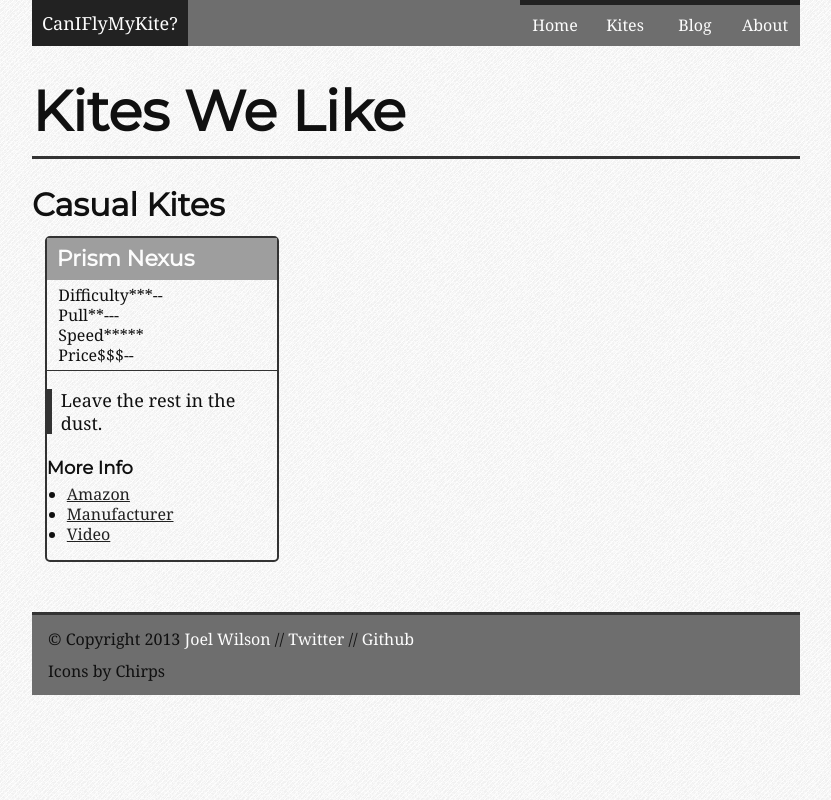
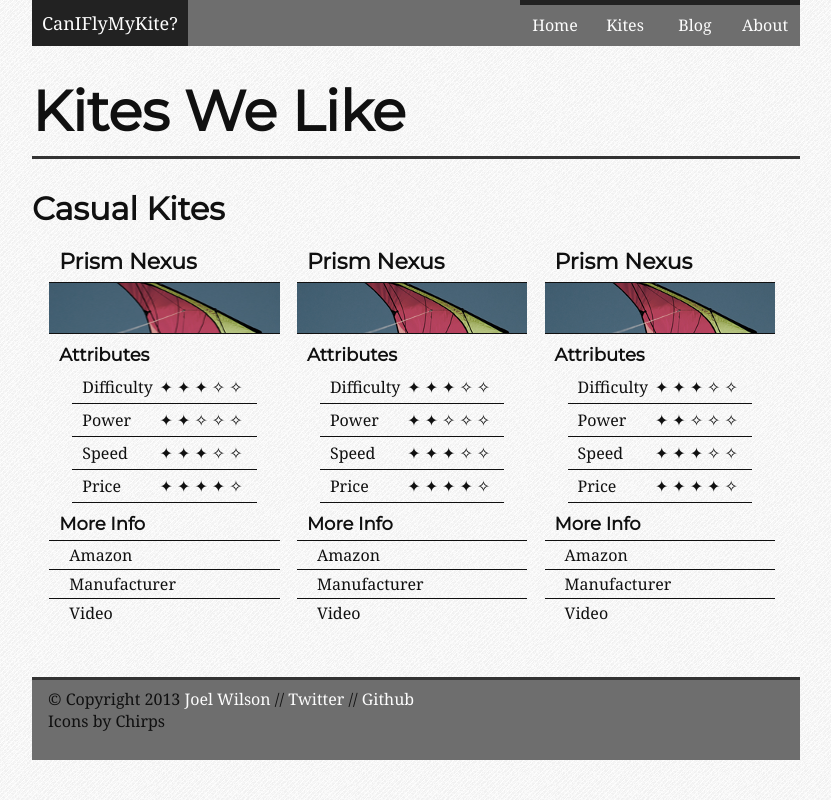
Before and after one commit to joelwilson/caniflymykite, a Flask app: page /kites in a window 1280 px wide. Shown: the whole page, without its empty margins (224-1055 px from the left). Run offline with Flask 2, Linux system fonts and the light colour scheme; some libraries are stand-ins or nearby versions; some web fonts are replaced; grey boxes are pictures that could not be loaded.

Commit message:
Lots of changes to the kites page layout. Going towards a more simple layout.

```diff
--- a/static/css/style.css
+++ b/static/css/style.css
@@ -4,7 +4,6 @@ html, body {
 
 body {
     margin: auto;
-    line-height: 2em;
     font-size: 100%;
     color: #101010;
     width: 90%;
@@ -12,6 +11,10 @@ body {
     min-width: 500px;
     max-width: 768px;
     background-image: url("../../static/img/debut_light.png");
+}
+
+p {
+    line-height: 2em;
 }
 
 a {
@@ -54,6 +57,10 @@ h5 {
 ul {
     list-style: none;
     padding: 0;
+}
+
+li {
+    line-height: 2em;
 }
 
 blockquote {
@@ -318,7 +325,7 @@ form .submit:hover {
 .col_1_3rd {
     width: 30%;
     height: 100%;
-    margin: 0 1.6666666%;
+    margin: 0 0 0 2.25%;
     float: left;
 }
 
@@ -365,55 +372,94 @@ form .submit:hover {
     font-size: 1em;
 }
 
-/* Kites page layout */
+/* ************* */
+/* Kites page layout  */
+/* ************* */
 .kite {
-    border: solid 2px #333;
-    border-radius: 5px;
+    color: #101010;
+    /*background: #FCFCFC;
+    border: solid 2px #101010;
+    border-bottom: solid 3px #101010;
+    border-radius: 5px; */
+    min-width: 230px;
 }
 
 .kite blockquote, ul {
     line-height: 1.25em;
 }
 
-.kite a {
-    color: #222222;
+.kite blockquote, ul, a {
+    font-size: 1em;
+}
+
+.kite h3 {
+    height: 100%;
+    margin: 0 10px;
+    /*color: #FCFCFC;*/
+    line-height: 1.75em;
+}
+
+.kite h4 {
+    margin: 10px 0 5px 10px;
 }
 
 .kite_header {
-    padding: 5px 0;
-    background-image: url("../../static/img/wild_oliva.png");
+    /*background: #444;*/
+    line-height: 0;
 }
 
-.kite_header h3 {
-    height: 100%;
-    color: #FCFCFC;
-    margin: 0 10px;
-    clear: both;
-}
-
-.attributes_section {
-    border-bottom: solid 1px #333;
+.kite_header img {
+    width: 100%;
+    border-top: solid 1px #101010;
+    border-bottom: solid 1px #101010;
 }
 
 .attributes_section ul {
-    width: 90%;
-    margin: 5px auto;
+    width: 80%;
+    margin: 0 auto;
+    /*border-radius: 5px;
+    border-right: solid 1px #101010;
+    border-left: solid 2px #101010;
+    border-top: solid 2px #101010 */
+}
+
+.attributes_section li {
+    border-bottom: solid 1px;
+    line-height: 2em;
+}
+
+.attribute {
+    position: relative;
+    left: 10px;
+}
+
+.rating {
+    letter-spacing: 0.25em;
+    float: right;
+    position: relative;
+    right: 10px;
 }
 
 .info_section ul {
-    margin-top: 0;
-    margin-left: 20px;
-    list-style-type: disc;
+    margin: 0;
 }
 
-.info_section h4 {
-    margin-bottom: 0;
+.info_section li {
+    border-top: solid 1px;
+    line-height: 1.75em;
 }
 
 .info_section a {
-    text-decoration: underline;
+    display: inline-block;
+    width: 100%;
+    color: #101010;
 }
 
-.info a:hover a:visited {
-    color: #777777;
+.info_section a:hover {
+    background: #ebebeb;
 }
+
+.info_section span {
+    position: relative;
+    left: 20px;
+}
--- a/templates/kites.html
+++ b/templates/kites.html
@@ -8,22 +8,71 @@
 <div class="section">
 <h2>Casual Kites</h2>
     <div class="col_1_3rd kite">
-        <div class="kite_header"><h3>Prism Nexus</h3></div>
+        <div class="kite_header">
+            <h3>Prism Nexus</h3>
+            <img alt="Prism Nexus" src="../../static/img/kites/prism_nexus.png"">
+        </div>
+        <h4>Attributes</h4>
         <div class="attributes_section">
             <ul>
-                <li><span class="kite_attribute">Difficulty</span><span class="">***--</span></li>
-                <li><span class="kite_attrib">Pull</span><span class="">**---</span></li>
-                <li><span class="kite_attrib">Speed</span><span class="">*****</span></li>
-                <li><span class="kite_attrib">Price</span><span class="">$$$--</span></li>
+                <li><span class="attribute">Difficulty</span><span class="rating">&#10022;&#10022;&#10022;&#10023;&#10023;</span></li>
+                <li><span class="attribute">Power</span><span class="rating">&#10022;&#10022;&#10023;&#10023;&#10023;</span></li>
+                <li><span class="attribute">Speed</span><span class="rating">&#10022;&#10022;&#10022;&#10023;&#10023;</span></li>
+                <li><span class="attribute">Price</span><span class="rating">&#10022;&#10022;&#10022;&#10022;&#10023;</span></li>
             </ul>
         </div>
-        <blockquote>Leave the rest in the dust.</blockquote>
         <div class="info_section">
             <h4>More Info</h4>
             <ul>
-                <li><a href="http://amazon.com">Amazon</a></li>
-                <li><a href="http://www.prismkites.com">Manufacturer</a></li>
-                <li><a href="http://youtube.com">Video</a></li>
+                <li><a href="http://amazon.com"><span>Amazon</span></a></li>
+                <li><a href="http://www.prismkites.com"><span>Manufacturer</span></a></li>
+                <li><a href="http://youtube.com"><span>Video</span></a></li>
+            </ul>
+        </div>
+    </div>
+    <div class="col_1_3rd kite">
+        <div class="kite_header">
+            <h3>Prism Nexus</h3>
+            <img alt="Prism Nexus" src="../../static/img/kites/prism_nexus.png"">
+        </div>
+        <h4>Attributes</h4>
+        <div class="attributes_section">
+            <ul>
+                <li><span class="attribute">Difficulty</span><span class="rating">&#10022;&#10022;&#10022;&#10023;&#10023;</span></li>
+                <li><span class="attribute">Power</span><span class="rating">&#10022;&#10022;&#10023;&#10023;&#10023;</span></li>
+                <li><span class="attribute">Speed</span><span class="rating">&#10022;&#10022;&#10022;&#10023;&#10023;</span></li>
+                <li><span class="attribute">Price</span><span class="rating">&#10022;&#10022;&#10022;&#10022;&#10023;</span></li>
+            </ul>
+        </div>
+        <div class="info_section">
+            <h4>More Info</h4>
+            <ul>
+                <li><a href="http://amazon.com"><span>Amazon</span></a></li>
+                <li><a href="http://www.prismkites.com"><span>Manufacturer</span></a></li>
+                <li><a href="http://youtube.com"><span>Video</span></a></li>
+            </ul>
+        </div>
+    </div>
+    <div class="col_1_3rd kite">
+        <div class="kite_header">
+            <h3>Prism Nexus</h3>
+            <img alt="Prism Nexus" src="../../static/img/kites/prism_nexus.png"">
+        </div>
+        <h4>Attributes</h4>
+        <div class="attributes_section">
+            <ul>
+                <li><span class="attribute">Difficulty</span><span class="rating">&#10022;&#10022;&#10022;&#10023;&#10023;</span></li>
+                <li><span class="attribute">Power</span><span class="rating">&#10022;&#10022;&#10023;&#10023;&#10023;</span></li>
+                <li><span class="attribute">Speed</span><span class="rating">&#10022;&#10022;&#10022;&#10023;&#10023;</span></li>
+                <li><span class="attribute">Price</span><span class="rating">&#10022;&#10022;&#10022;&#10022;&#10023;</span></li>
+            </ul>
+        </div>
+        <div class="info_section">
+            <h4>More Info</h4>
+            <ul>
+                <li><a href="http://amazon.com"><span>Amazon</span></a></li>
+                <li><a href="http://www.prismkites.com"><span>Manufacturer</span></a></li>
+                <li><a href="http://youtube.com"><span>Video</span></a></li>
             </ul>
         </div>
     </div>
```
Also changed, not shown: static/img/kites/prism_nexus.png (added).
